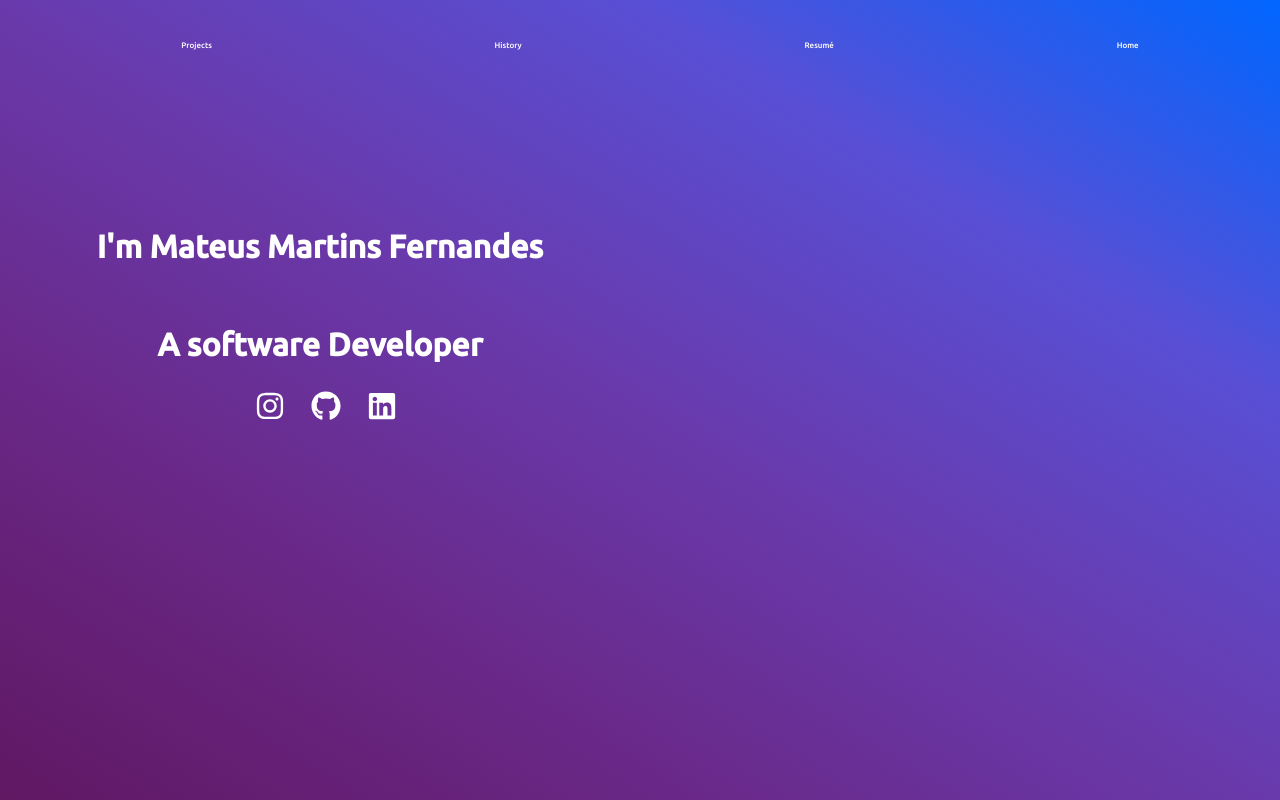
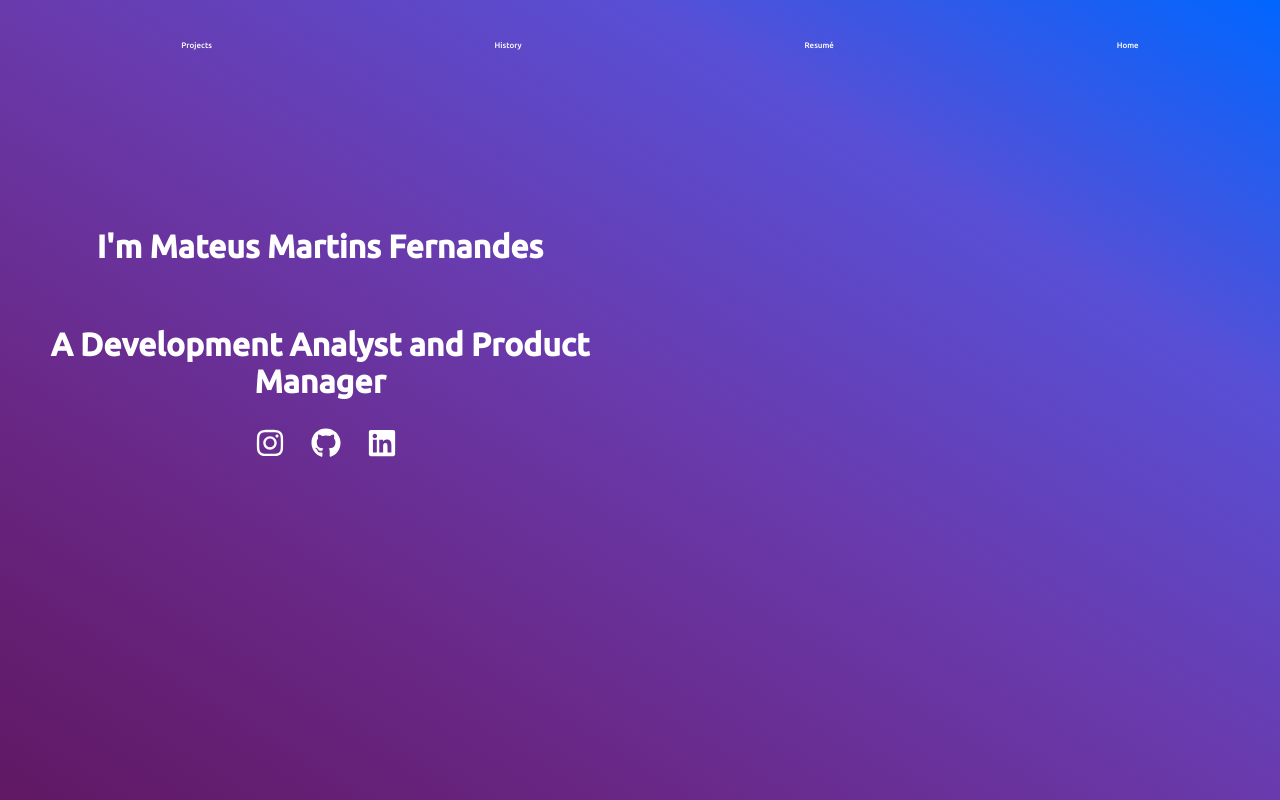
Before and after one commit to teusmamf/Portfolio, a React (Vite) app: page / in a window 1280 px wide. Built offline with nearby package versions, Linux system fonts and the light colour scheme; no server answers; a web font is replaced by a local one.

Commit message:
alteracoes para PO

```diff
--- a/src/components/container_animation.jsx
+++ b/src/components/container_animation.jsx
@@ -46,7 +46,7 @@
       <div className="container_animation_welcome">
         <div className="container_texts_welcome" ref={refText} style={textAnimation}>
         <h1 className="welcome_texts">I'm Mateus Martins Fernandes</h1><br></br>
-        <h1 className="welcome_texts">A software Developer</h1>
+        <h1 className="welcome_texts">A Development Analyst and Product Manager</h1>
         </div>
         <div className="social_medias">
         <a
--- a/src/components/skills.jsx
+++ b/src/components/skills.jsx
@@ -3,7 +3,7 @@
 import { faHtml5, faCss3,faJs,faReact , faNodeJs,faPhp,faJava,faPython } from "@fortawesome/free-brands-svg-icons";
 import { useInView } from 'react-intersection-observer';
 import { motion } from "framer-motion";
-const PDF_FILE_URL = "https://master--mateus-martins.netlify.app/CVDevUpdated.pdf"
+const PDF_FILE_URL = "https://master--mateus-martins.netlify.app/PO_CV.pdf"
 
 
 
```
Also changed, not shown: 2 other files (tests, documents, lock files or other folders).
